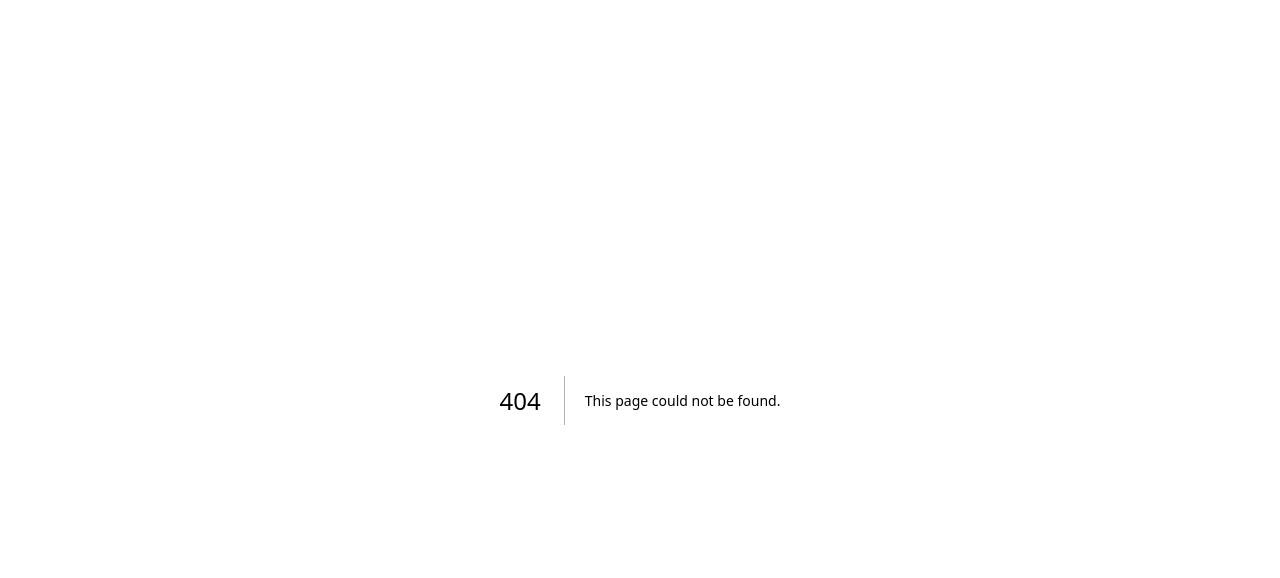
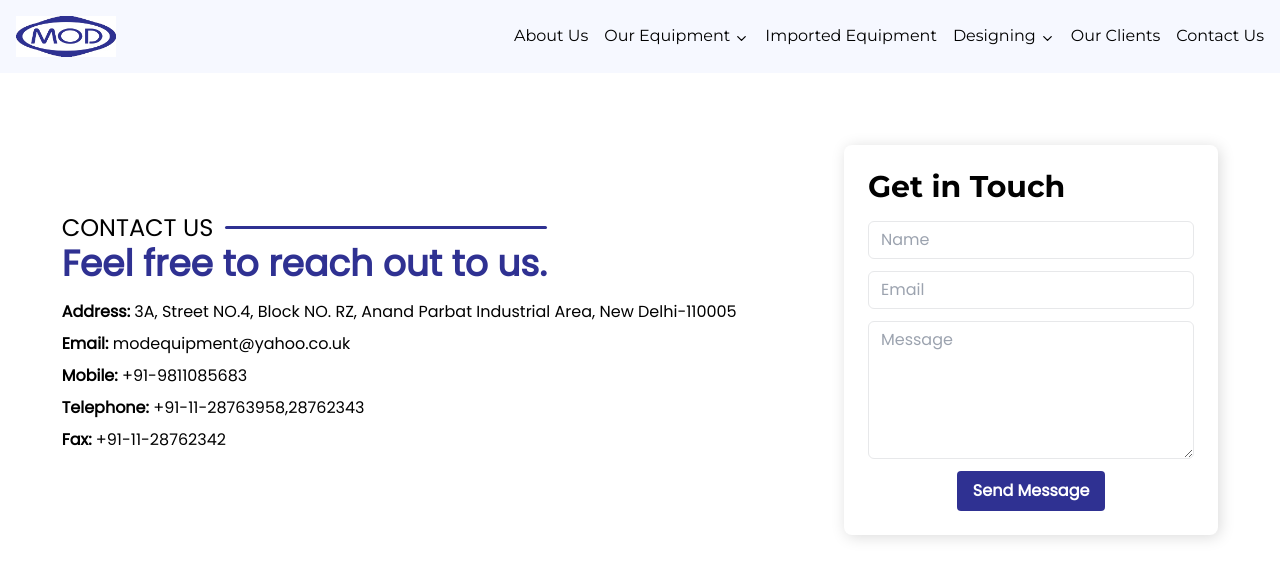
Before and after one commit to UltigendLemate/modequipment, a Next.js app: page /contact-us in a window 1280 px wide. Before the commit this address had no page. Shown: the top 578 px of the page. Built offline with nearby package versions, Linux system fonts and the light colour scheme.

Commit message:
Our contact page basic structure done

```diff
--- /dev/null
+++ b/src/app/contact-us/page.tsx
@@ -0,0 +1,70 @@
+import Navbar from "@/components/Navbar";
+
+export default function Contact() {
+    return (
+        <>
+            <Navbar />
+
+            <div className="container mx-auto px-4 py-8">
+
+                <div className="flex flex-wrap justify-around font-poppins items-center mt-10">
+                    <div className="mb-2 lg:pr-4 ">
+                        <div className="w-fit mb-4 lg">
+                            <div className="flex gap-3 items-center">
+                                <h1 className="text-2xl uppercase text-nowrap text-foreground">Contact Us</h1>
+                                <div className="w-full h-[3px] bg-primary rounded-full" />
+                            </div>
+                            <p className="text-4xl font-semibold text-primary">Feel free to reach out to us.</p>
+                        </div>
+
+                        <p className="mb-2"><strong>Address:</strong> 3A, Street NO.4, Block NO. RZ, Anand Parbat Industrial Area, New Delhi-110005</p>
+                        <p className="mb-2"><strong>Email:</strong> modequipment@yahoo.co.uk</p>
+                        <p className="mb-2"><strong>Mobile:</strong> +91-9811085683</p>
+                        <p className="mb-2"><strong>Telephone:</strong> +91-11-28763958,28762343</p>
+                        <p className="mb-2"><strong>Fax:</strong> +91-11-28762342</p>
+                    </div>
+                    <div className="w-[25rem] lg:w-[30%]">
+                        <div className="bg-white clientcard rounded-lg p-6">
+                            <h2 className="text-3xl font-bold mb-4 font-mont text-foreground">Get in Touch</h2>
+                            <form>
+                                <div className="mb-3">
+                                    <input
+                                        className="appearance-none rounded-md w-full text-foreground border border-muted py-2 px-3 leading-tight focus:outline-none focus:bg-white focus:border-muted-foreground"
+                                        id="name"
+                                        type="text"
+                                        placeholder="Name"
+                                    />
+                                </div>
+                                <div className="mb-3">
+                                    <input
+                                        className="appearance-none rounded-md block w-full text-foreground border border-muted py-2 px-3 leading-tight focus:outline-none focus:bg-white focus:border-muted-foreground"
+                                        id="email"
+                                        type="email"
+                                        placeholder="Email"
+                                    />
+                                </div>
+                                <div className="mb-3">
+                                    <textarea
+                                        className="appearance-none rounded-md block w-full text-foreground border border-muted py-2 px-3 leading-tight focus:outline-none focus:bg-white focus:border-muted-foreground"
+                                        id="message"
+                                        rows={6}
+                                        placeholder="Message"
+                                    ></textarea>
+                                </div>
+                                <div className="flex justify-center">
+                                    <button
+                                        className="bg-primary hover:bg-blue-800 text-white font-bold py-2 px-4 rounded focus:outline-none focus:shadow-outline"
+                                        type="button"
+                                    >
+                                        Send Message
+                                    </button>
+                                </div>
+                            </form>
+
+                        </div>
+                    </div>
+                </div>
+            </div>
+        </>
+    )
+}
--- /dev/null
+++ b/src/app/hot-equipment/page.tsx
@@ -0,0 +1,46 @@
+import Navbar from "@/components/Navbar";
+import Heading from "@/components/ui/heading";
+
+import { items, precise } from "@/utils/imported";
+import clsx from "clsx";
+
+export default function Imported() {
+    return (
+        <>
+            <Navbar />
+
+            <main>
+                <Heading heading="Our Equipments" text="Maximize Your Potential: Browse Our Equipment Range Now!" />
+
+                <section className=" flex flex-wrap gap-10 p-5 items-center justify-center lg:w-[90%] mx-auto">
+                    {items.map((item, index) => (
+                        <div key={index} className="clientcard flex flex-col items-center p-8 w-[300px] lg:w-[300px] h- lg:h-[420px] rounded-md">
+                            <img src={item.company} alt={item.name} className="w-[100px] h-[37px] lg:w-[170px] lg:h-[62px] object-cover" />
+                            <img src={item.image} alt={item.name} className="w-[170px] h-[195px] lg:w-[200px] lg:h-[230px] object-cover mb-5" />
+                            <p className="text-center text-lg lg:text-xl font-semibold font-mont text-foreground">{item.name}</p>
+                        </div>
+                    ))}
+                </section>
+                <section className="flex flex-col items-center clientcard w-fit xl:mx-auto p-8 rounded-md mt-10 mx-10">
+                    <img src="/precise.png" alt="Precise" className="w-[100px] h-[37px] lg:w-[170px] lg:h-[62px] object-cover mb-5" />
+
+                    <div className="flex flex-wrap gap-5 lg:gap-10 items-center justify-center">
+                        {precise.map((item, index) => (
+                            <div key={index} className="flex flex-col items-center gap-5 p-8 w-[300px] lg:w-[350px] h-[350px]  lg:h-[400px] rounded-md border-2 border-[#00000019] border-solid">
+                                <img src={item.image} alt={item.name} className="w-[200px] h-[230px] lg:w-[260px] lg:h-[300px] object-cover" />
+                                <p className="text-center text-lg lg:text-xl font-semibold font-mont text-foreground">{item.name}</p>
+                            </div>
+                        ))}
+                    </div>
+                </section>
+
+                <section className="flex flex-col items-center clientcard w-fit mx-auto p-8 rounded-md mt-10 mb-10">
+                    <img src="/jendah.png" alt="Jendah" className="w-[100px] h-[37px] lg:w-[170px] lg:h-[62px] object-cover mb-5" />
+
+                    <img src="/jendah_2deck4tray.png" alt="Jendah Oven" className="w-[270px] sm:w-[300px] md:w-[50vw] object-cover" />
+                    <p className="text-center text-lg lg:text-xl font-semibold font-mont text-foreground">2 deck, 4 tray bakery oven</p>
+                </section>
+            </main>
+        </>
+    )
+}
--- a/src/app/our-clients/page.tsx
+++ b/src/app/our-clients/page.tsx
@@ -19,7 +19,7 @@ export default function Clients() {
             <main className="px-28">
                 <Heading heading="Our Clients" text="Built on trust, driven by results." />
 
-                <Tabs defaultValue="account" className="w-full text-center">
+                <Tabs defaultValue="hotels" className="w-full text-center">
                     <TabsList className="">
                         <TabsTrigger value="hotels" id="hotels" className="active">Hotels</TabsTrigger>
                         <TabsTrigger value="restaurants">Restaurants</TabsTrigger>
```
Also changed, not shown: src/utils/equipments.ts (added).
